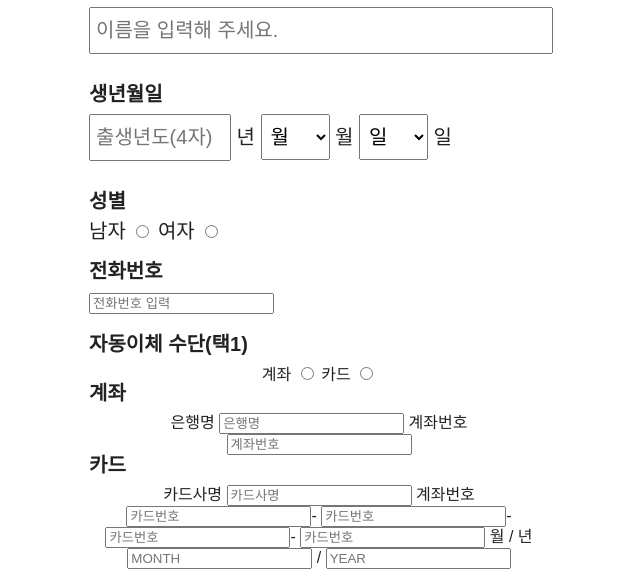
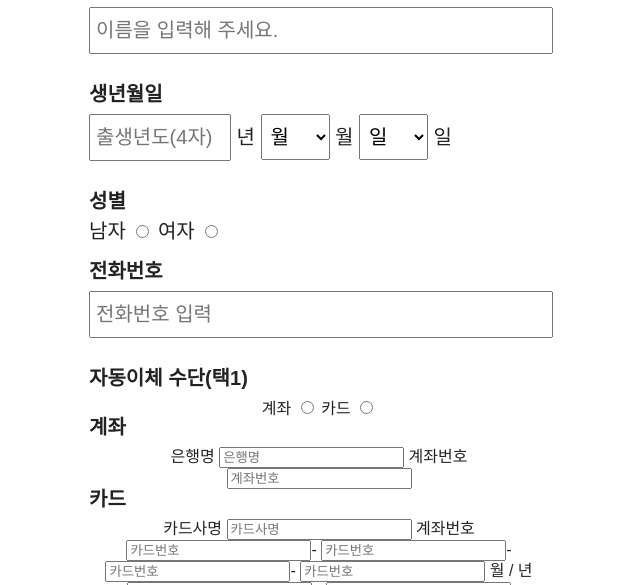
Before and after one commit to pompa94/rentalSign, a plain HTML site: page index.html in a window 1280 px wide. Shown: the part 215-800 px from the top of the page, without its empty margins (321-961 px from the left). Drawn offline with Linux system fonts and the light colour scheme.

Commit message:
설치주소 수정

```diff
--- a/index.css
+++ b/index.css
@@ -116,3 +116,10 @@ img{
 	margin-bottom: 10px;
 	font-weight: bold;
   }
+  #tel>input{
+	width: 100%;
+	font-size: 20px;
+	text-indent: 5px;
+	margin-bottom: 10px;
+	padding: 10px 0;
+  }
--- a/index.html
+++ b/index.html
@@ -176,6 +176,7 @@
                             </span>
                         </li>
                         <li class="form-floating">
+                            <p>설치주소</p>
                             <input type="text" id="sample4_postcode" onclick="sample4_execDaumPostcode()" placeholder="우편번호" required>
                             <input type="button" onclick="sample4_execDaumPostcode()" value="우편번호 찾기"><br>
                             <input type="text" id="sample4_roadAddress" placeholder="도로명주소">
```
